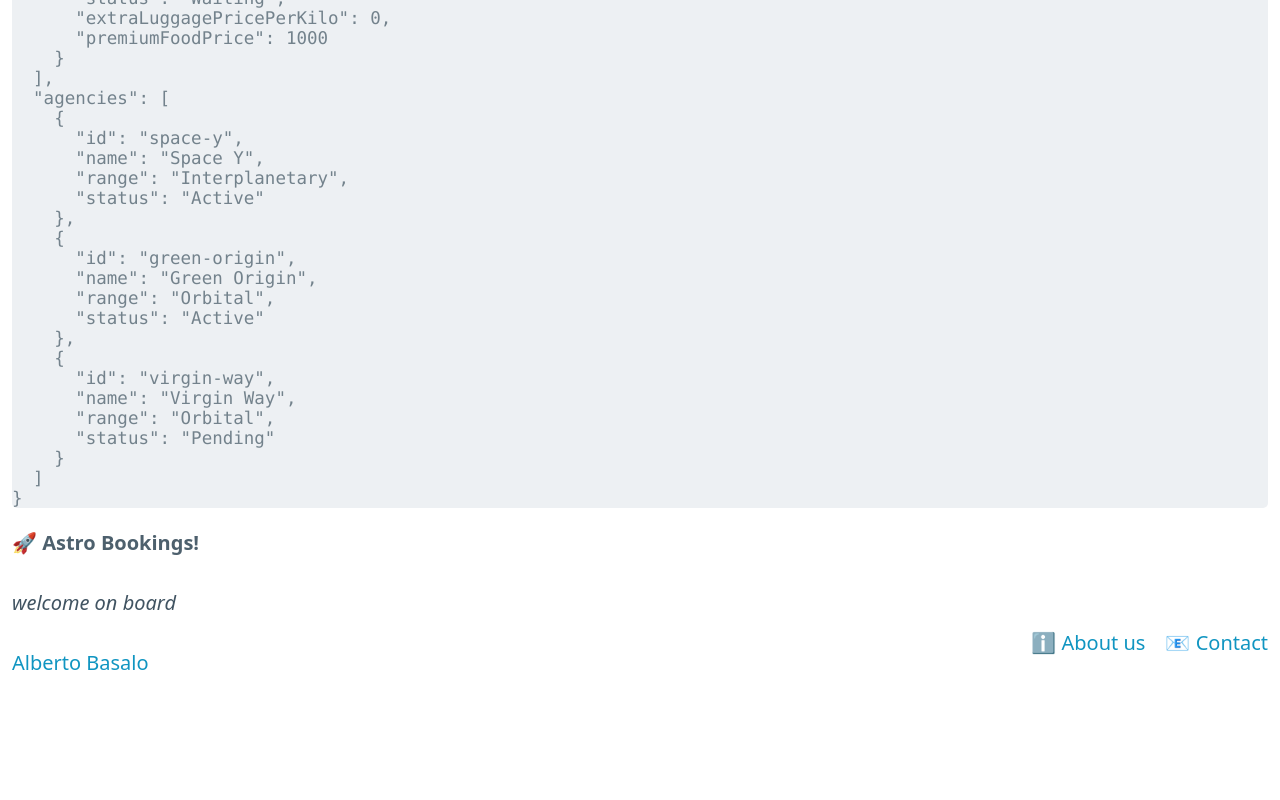
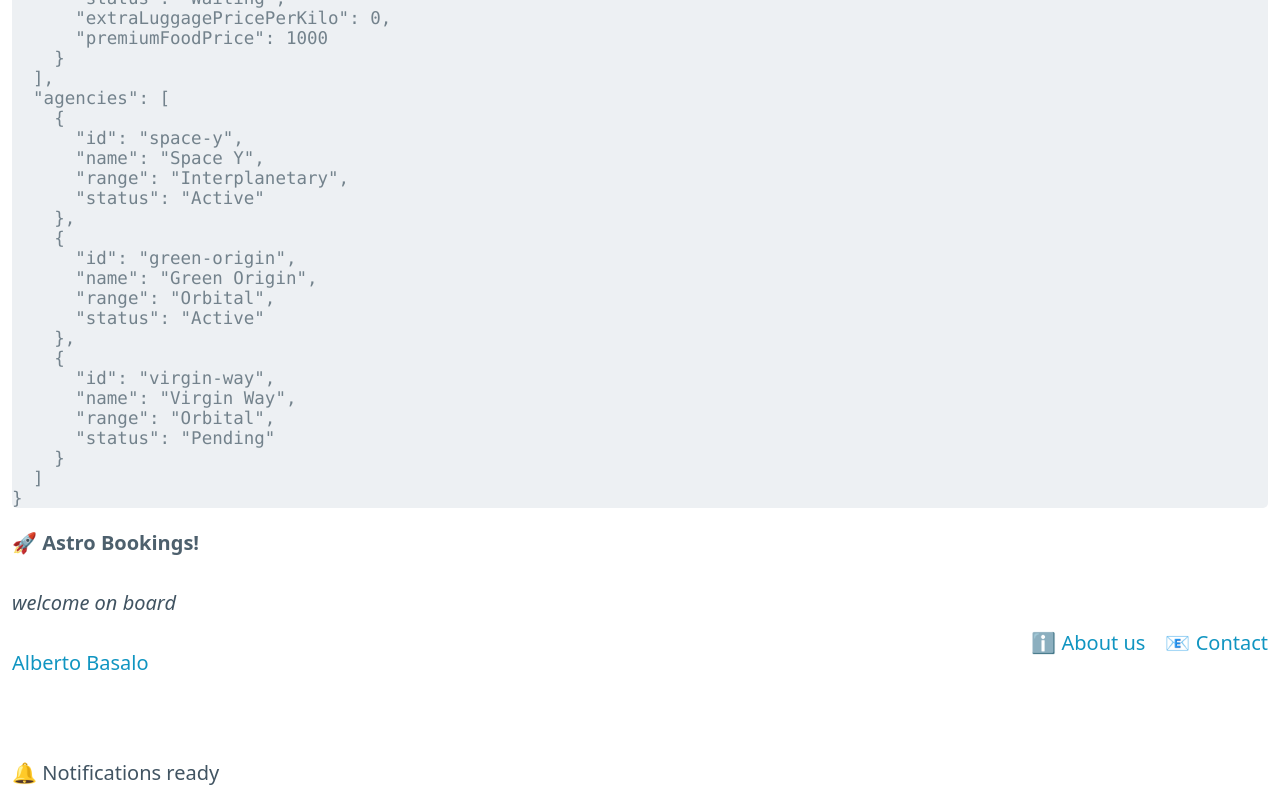
Before and after one commit to CursosAlbertoBasalo/imatia-angular_avanzado-septiembre, an Angular app: page / in a window 1280 px wide. Shown: the part 2224-3024 px from the top of the page. Before the commit the page ends 2994 px from the top, so only its background shows below. Built offline with nearby package versions, Linux system fonts and the light colour scheme; data requests are answered from the project's data file.

Commit message:
feat: basic state async

```diff
--- a/src/app/app.module.ts
+++ b/src/app/app.module.ts
@@ -3,7 +3,7 @@ import {
   HttpClientModule,
   HTTP_INTERCEPTORS,
 } from "@angular/common/http";
-import { NgModule } from "@angular/core";
+import { ErrorHandler, NgModule } from "@angular/core";
 import { BrowserModule } from "@angular/platform-browser";
 import { environment } from "src/environments/environment";
 import { AboutModule } from "./about/about.module";
@@ -15,13 +15,15 @@ import { HeaderComponent } from "./header.component";
 import { HomeModule } from "./home/home.module";
 import { InfoComponent } from "./info.component";
 import { ErrorInterceptor } from "./services/error.interceptor";
+import { GlobalErrorHandler } from "./services/global-error.handler";
 import { LoggerBaseService } from "./services/logger-base.service";
 import { LoggerConsoleService } from "./services/logger-console.service";
 import { LoggerHttpService } from "./services/logger-http.service";
 import { LOG_APP_VERSION, LOG_LEVEL } from "./services/logger.tokens";
+import { NotificationsControl } from './notifications.control';
 
 @NgModule({
-  declarations: [AppComponent, HeaderComponent, FooterComponent, InfoComponent],
+  declarations: [AppComponent, HeaderComponent, FooterComponent, InfoComponent, NotificationsControl],
   imports: [
     BrowserModule,
     AboutModule,
@@ -61,6 +63,7 @@ import { LOG_APP_VERSION, LOG_LEVEL } from "./services/logger.tokens";
           : new LoggerConsoleService(logLevel),
     },
     { provide: HTTP_INTERCEPTORS, useClass: ErrorInterceptor, multi: true },
+    { provide: ErrorHandler, useClass: GlobalErrorHandler },
   ],
   bootstrap: [AppComponent],
 })
--- a/src/app/footer.component.ts
+++ b/src/app/footer.component.ts
@@ -19,6 +19,7 @@ import { Component, Input } from "@angular/core";
           <li><a routerLink="/contact">📧 Contact</a></li>
         </ul>
       </nav>
+      <app-notifications></app-notifications>
     </footer>
   `,
 })
--- /dev/null
+++ b/src/app/notifications.control.ts
@@ -0,0 +1,29 @@
+import {
+  ChangeDetectionStrategy,
+  ChangeDetectorRef,
+  Component,
+  inject,
+} from "@angular/core";
+import { ErrorMediatorService } from "./services/error-mediator.service";
+
+@Component({
+  selector: "app-notifications",
+  template: `
+    <span [attr.aria-busy]="busy">{{ icon }} {{ message }}</span>
+  `,
+  changeDetection: ChangeDetectionStrategy.OnPush,
+})
+export class NotificationsControl {
+  busy = false;
+  icon = "🔔";
+  message = "Notifications ready";
+  private errorMediator: ErrorMediatorService = inject(ErrorMediatorService);
+  constructor(cdr: ChangeDetectorRef) {
+    this.errorMediator.error$.subscribe((appError) => {
+      this.icon = "💣";
+      this.message = appError.message;
+      this.busy = false;
+      cdr.markForCheck();
+    });
+  }
+}
--- /dev/null
+++ b/src/app/services/error-mediator.service.ts
@@ -0,0 +1,42 @@
+import { Injectable } from "@angular/core";
+import { Router } from "@angular/router";
+import { Subject } from "rxjs";
+import { LoggerBaseService } from "./logger-base.service";
+
+export type ErrorCategory = "app" | "auth" | "client" | "server";
+export type AppError = {
+  category: ErrorCategory;
+  message: string;
+  error: Error;
+};
+
+@Injectable({
+  providedIn: "root",
+})
+export class ErrorMediatorService {
+  error$: Subject<AppError> = new Subject();
+
+  constructor(private logger: LoggerBaseService, private router: Router) {
+    this.error$.subscribe((appError) => this.onError(appError));
+  }
+
+  private onError(appError: AppError) {
+    switch (appError.category) {
+      case "app":
+        this.logger.error("😨 App Error", appError.error);
+        break;
+      case "auth":
+        this.logger.error("👮🏼‍♀️ Security error", appError.error);
+        this.router.navigate(["/", "auth", "login"]);
+        break;
+      case "client":
+        this.logger.error("🧑🏼‍💻 Client error", appError.error);
+        break;
+      case "server":
+        this.logger.error("👩🏼‍💼 Server error", appError.error);
+        break;
+      default:
+        break;
+    }
+  }
+}
--- a/src/app/services/error.interceptor.ts
+++ b/src/app/services/error.interceptor.ts
@@ -6,13 +6,12 @@ import {
   HttpRequest,
 } from "@angular/common/http";
 import { Injectable } from "@angular/core";
-import { Router } from "@angular/router";
 import { catchError, Observable, throwError } from "rxjs";
-import { LoggerBaseService } from "./logger-base.service";
+import { ErrorMediatorService } from "./error-mediator.service";
 
 @Injectable()
 export class ErrorInterceptor implements HttpInterceptor {
-  constructor(private logger: LoggerBaseService, private router: Router) {}
+  constructor(private errorMediator: ErrorMediatorService) {}
 
   intercept(
     request: HttpRequest<unknown>,
@@ -26,8 +25,6 @@ export class ErrorInterceptor implements HttpInterceptor {
   private handleError(error: any) {
     if (error instanceof HttpErrorResponse) {
       this.processHttpError(error);
-    } else {
-      this.processApplicationError(error);
     }
     return throwError(() => error);
   }
@@ -35,15 +32,25 @@ export class ErrorInterceptor implements HttpInterceptor {
   private processHttpError(error: HttpErrorResponse) {
     const statusCode = error.status;
     if (statusCode === 401) {
-      this.logger.warn("👮🏼‍♀️ Security error", error);
-      this.router.navigate(["/", "auth", "login"]);
+      this.errorMediator.error$.next({
+        category: "auth",
+        message: "👮🏼‍♀️ Security error",
+        error,
+      });
+      return;
     }
     if (statusCode >= 500) {
-      this.logger.error("👩🏼‍💼 Server error", error);
+      this.errorMediator.error$.next({
+        category: "server",
+        message: "👩🏼‍💼 Server error",
+        error,
+      });
+      return;
     }
-    this.logger.error("🧑🏼‍💻 Client error", error);
-  }
-  private processApplicationError(error: Error) {
-    this.logger.error("😨 App Error", error);
+    this.errorMediator.error$.next({
+      category: "client",
+      message: "🧑🏼‍💻 Client error",
+      error,
+    });
   }
 }
--- /dev/null
+++ b/src/app/services/global-error.handler.ts
@@ -0,0 +1,16 @@
+import { HttpErrorResponse } from "@angular/common/http";
+import { ErrorHandler, inject } from "@angular/core";
+import { ErrorMediatorService } from "./error-mediator.service";
+
+export class GlobalErrorHandler implements ErrorHandler {
+  private errorMediator: ErrorMediatorService = inject(ErrorMediatorService);
+
+  handleError(error: any): void {
+    if (error instanceof HttpErrorResponse) return;
+    this.errorMediator.error$.next({
+      category: "app",
+      message: "😨 App Error",
+      error,
+    });
+  }
+}
```
